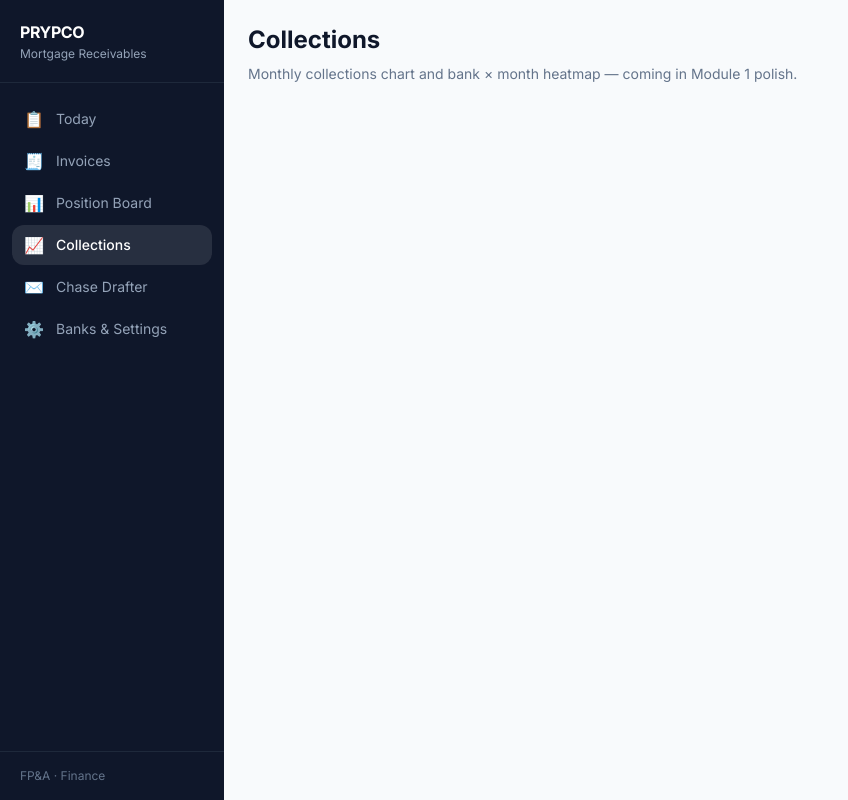
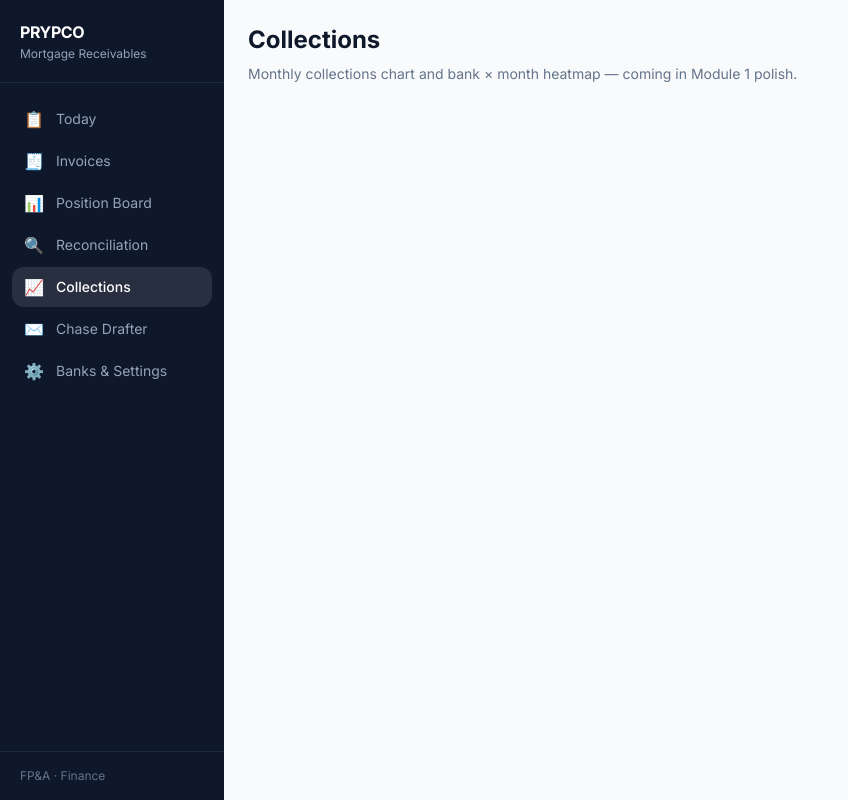
Before and after one commit to harmilansingh-cmyk/receivables, a Next.js app in the folder receivables_v2/receivables/: page /collections in a window 1280 px wide. Shown: the whole page, without its empty margins (0-848 px from the left). Built offline with nearby package versions, Linux system fonts and the light colour scheme.

Commit message:
Update Sidebar.tsx

```diff
--- a/receivables_v2/receivables/components/ui/Sidebar.tsx
+++ b/receivables_v2/receivables/components/ui/Sidebar.tsx
@@ -7,6 +7,7 @@ const NAV = [
   { href: '/today',       label: 'Today',           icon: '📋' },
   { href: '/invoices',    label: 'Invoices',         icon: '🧾' },
   { href: '/positions',   label: 'Position Board',   icon: '📊' },
+  { href: '/recon',       label: 'Reconciliation',   icon: '🔍' },
   { href: '/collections', label: 'Collections',      icon: '📈' },
   { href: '/chase',       label: 'Chase Drafter',    icon: '✉️'  },
   { href: '/settings',    label: 'Banks & Settings', icon: '⚙️'  },
```
